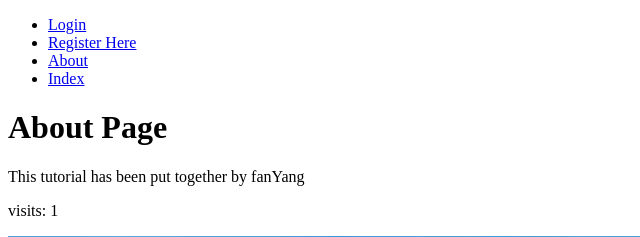
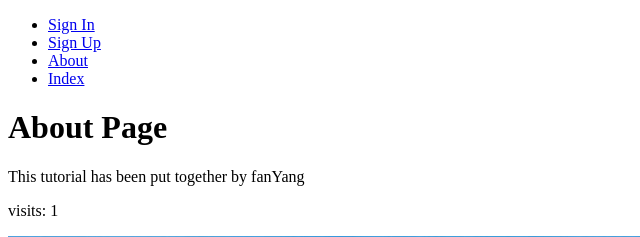
Before and after one commit to yangfan111111/tango_with_django_project_new, a Django app: page /rango/about/ in a window 1280 px wide. Shown: the top 237 px of the page, without its empty margins (0-640 px from the left). Run offline with Django 3.2, Linux system fonts and the light colour scheme; data comes from the database, SQL or seed files in the repository; both versions use the stored data as it was after the commit.

Commit message:
fix error

```diff
--- a/templates/rango/base.html
+++ b/templates/rango/base.html
@@ -20,8 +20,8 @@
             <li><a href="{% url 'add_category' %}">Add a New Category</a></li>
             <li><a href="{% url 'logout' %}">Logout</a></li>
         {% else %}
-            <li><a href="{% url 'login' %}">Login</a></li>
-            <li><a href="{% url 'register' %}">Register Here</a></li>
+            <li><a href="{% url 'login' %}">Sign In</a></li>
+            <li><a href="{% url 'register' %}">Sign Up</a></li>
         {% endif %}
             <li><a href="{% url 'about' %}">About</a></li>
             <li><a href="{% url 'index' %}">Index</a></li>
--- a/templates/rango/register.html
+++ b/templates/rango/register.html
@@ -20,7 +20,7 @@
             {{ user_form.as_p }}
             {{ profile_form.as_p }}
 
-            <input type="submit" name="submit" value="Register"/>
+            <input type="submit" name="submit" value="Register" />
         </form>
     {% endif %}
 {% endblock %}
```
Also changed, not shown: tango_with_django_project/settings.py (+3 -5 lines), db.sqlite3.
